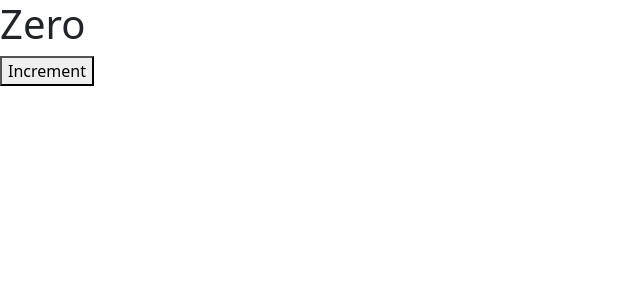
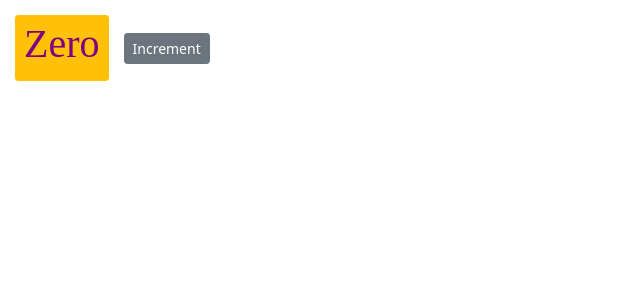
Before and after one commit to rohankebria/React-ShoppingCart, a React (Create React App) app: page / in a window 1280 px wide. Shown: the top 300 px of the page, without its empty margins (0-640 px from the left). Built offline with nearby package versions, Linux system fonts and the light colour scheme.

Commit message:
Rendering ClassesName Dynamically

```diff
--- a/src/components/counter.jsx
+++ b/src/components/counter.jsx
@@ -1,16 +1,28 @@
 import { Button } from "bootstrap";
 import React, { Component } from "react";
+import reactDom from "react-dom";
 
 class Counter extends Component {
   state = {
     count: 0,
   };
+  style = {
+    fontSize: "30px",
+    fontWeight: "bold",
+    fontFamily: "Ariel",
+    color: "purple",
+    margin: "15px",
+  };
   render() {
     return (
-      <React.Fragment>
-        <span>{this.formatCount()}</span>
-        <button>Increment</button>
-      </React.Fragment>
+      <div>
+        <span style={this.style} className={this.getBadgeClasses()}>
+          {this.formatCount()}
+        </span>
+        <button style={{ color: "white" }} className="btn btn-secondary btn-sm">
+          Increment
+        </button>
+      </div>
     );
   }
 
@@ -19,6 +31,11 @@ class Counter extends Component {
     //return count === 0 ? "Zero" : count;
     return count === 0 ? <h1>Zero</h1> : count;
   }
+  getBadgeClasses() {
+    let classes = "btn btn-sm ";
+    classes += this.state.count === 0 ? "btn-warning" : "btn-primary";
+    return classes;
+  }
 }
 
 export default Counter;
```
